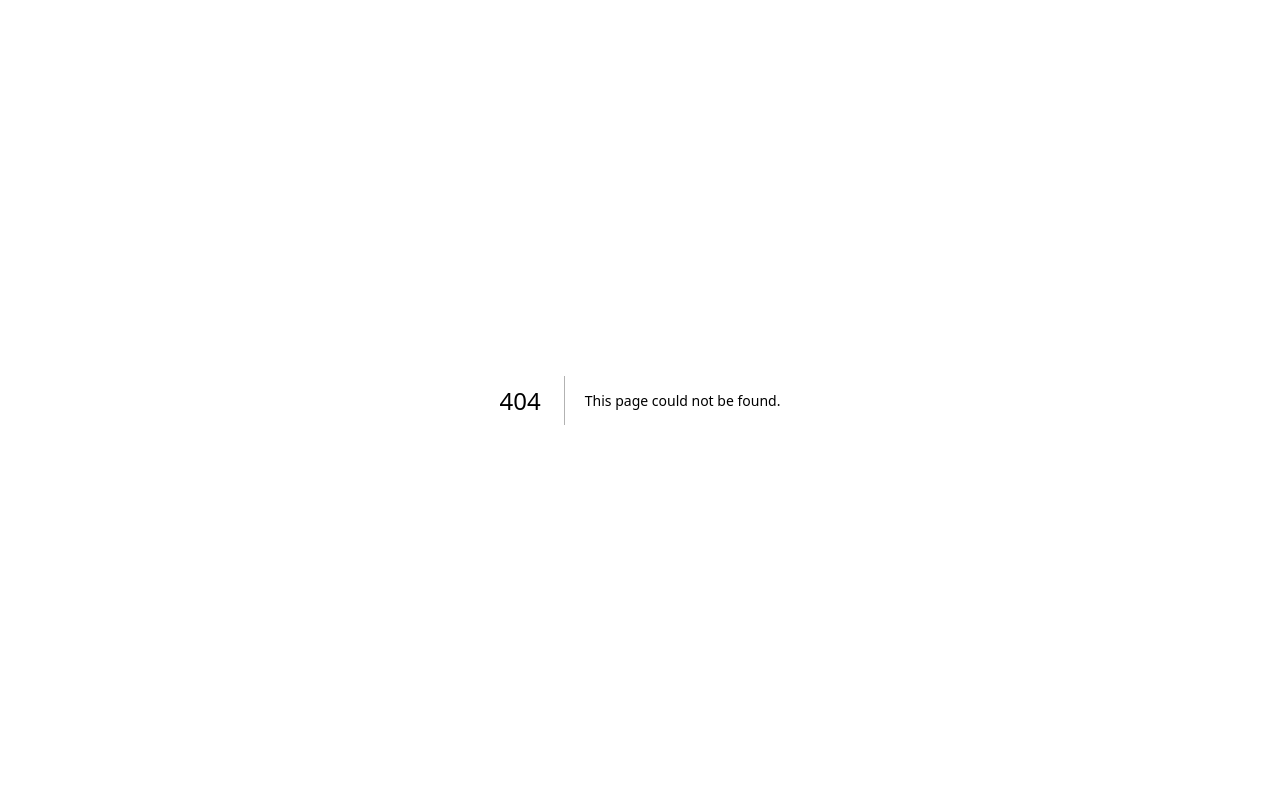
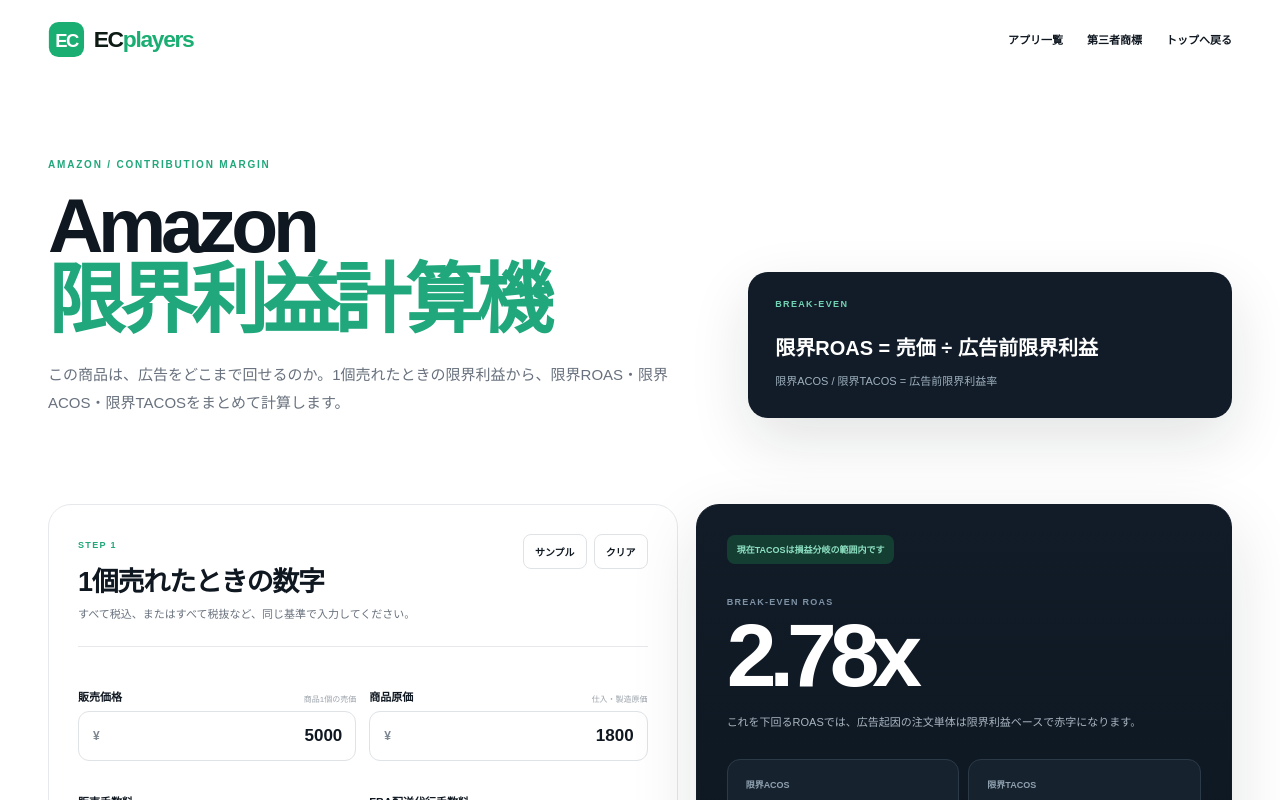
Before and after one commit to hrt14/ecplayers, a Next.js app: page /amazon-margin in a window 1280 px wide. Before the commit this address had no page. Shown: the top 800 px of the page. Built offline with nearby package versions, Linux system fonts and the light colour scheme.

Commit message:
Add Amazon margin calculator page

```diff
--- /dev/null
+++ b/app/amazon-margin/page.tsx
@@ -0,0 +1,11 @@
+import type { Metadata } from 'next'
+import Calculator from './Calculator'
+
+export const metadata: Metadata = {
+  title: 'Amazon限界利益計算機 | ECplayers',
+  description: '商品ごとの限界利益から、限界ROAS・限界ACOS・限界TACOSを計算。現在TACOSと広告費の余力も確認できます。',
+}
+
+export default function AmazonMarginPage() {
+  return <Calculator />
+}
```
